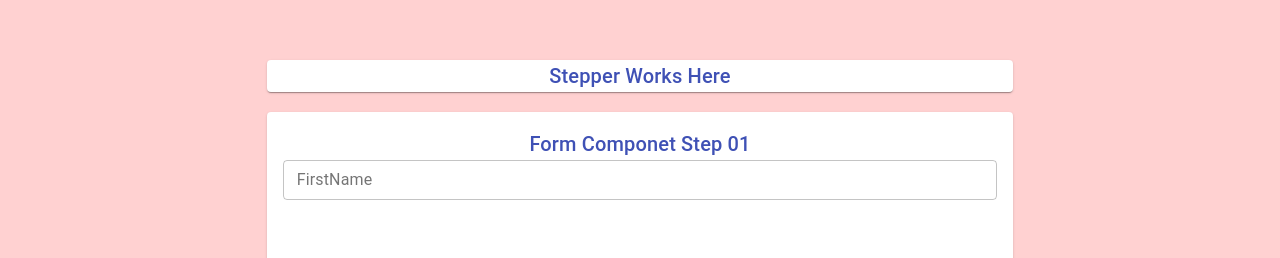
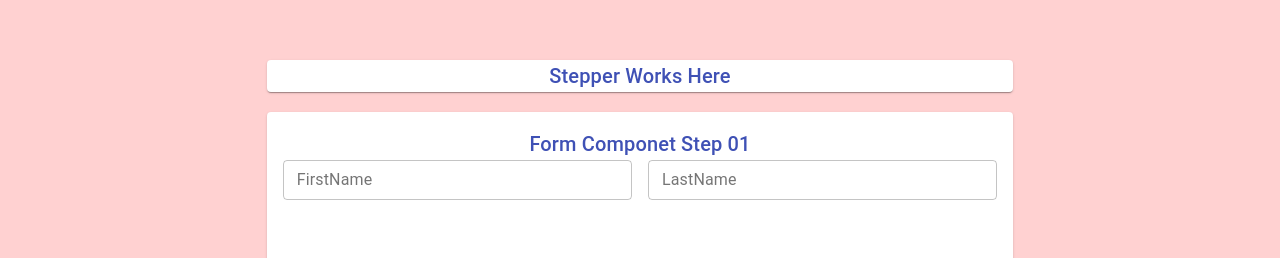
Before and after one commit to Manish994/multiple_step_form_material_ui, a React (Create React App) app: page / in a window 1280 px wide. Shown: the part 105-363 px from the top of the page. Built offline with nearby package versions, Linux system fonts and the light colour scheme.

Commit message:
5th phase is completed

```diff
--- a/src/Components/formComponents.jsx
+++ b/src/Components/formComponents.jsx
@@ -1,5 +1,5 @@
 import React, { Component } from "react";
-import { Grid, withStyles, Box, Paper, TextField } from "@material-ui/core";
+import { Grid, withStyles, Box, Paper } from "@material-ui/core";
 import { Styles } from "./Common/styles";
 import { RenderText, RenderFormField } from "./Common/displayComponents";
 import propTypes from "prop-types";
@@ -8,6 +8,7 @@ class FormComponent extends Component {
   state = {
     data: {
       firstname: "",
+      lastname: "",
     },
     error: {},
   };
@@ -29,6 +30,7 @@ class FormComponent extends Component {
       // this.setState({ error: error });
     };
 
+    //css styling
     const { classes } = this.props;
     return (
       <Grid container className={classes.formContainer}>
@@ -41,8 +43,9 @@ class FormComponent extends Component {
             {/* <Typography> Form Steps</Typography> */}
             <form className={classes.form}>
               {RenderText({ label: "Form Componet Step 01" })}
-              <Box>
-                {/* <TextField
+
+              {/* <Box> */}
+              {/* <TextField
                   label="FirstName"
                   variant="outlined"
                   name="firstname"
@@ -51,7 +54,7 @@ class FormComponent extends Component {
                   value={this.state.data.firstname}
                   onChange={handleFieldChange}
                 ></TextField> */}
-                {RenderFormField({
+              {/* {RenderFormField({
                   label: "FirstName",
                   variant: "outlined",
                   name: "firstname",
@@ -59,8 +62,32 @@ class FormComponent extends Component {
                   state: this.state,
                   // handleFieldChange: handleFieldChange,
                   handleFieldChange,
-                })}
-              </Box>
+                })} */}
+              {/* </Box> */}
+              <Grid container spacing={2}>
+                <Grid item xs={12} sm={6}>
+                  {RenderFormField({
+                    label: "FirstName",
+                    variant: "outlined",
+                    name: "firstname",
+                    size: "small",
+                    state: this.state,
+                    // handleFieldChange: handleFieldChange,
+                    handleFieldChange,
+                  })}
+                </Grid>
+                <Grid item xs={12} sm={6}>
+                  {RenderFormField({
+                    label: "LastName",
+                    variant: "outlined",
+                    name: "lastname",
+                    size: "small",
+                    state: this.state,
+                    // handleFieldChange: handleFieldChange,
+                    handleFieldChange,
+                  })}
+                </Grid>
+              </Grid>
             </form>
           </Box>
         </Grid>
```
